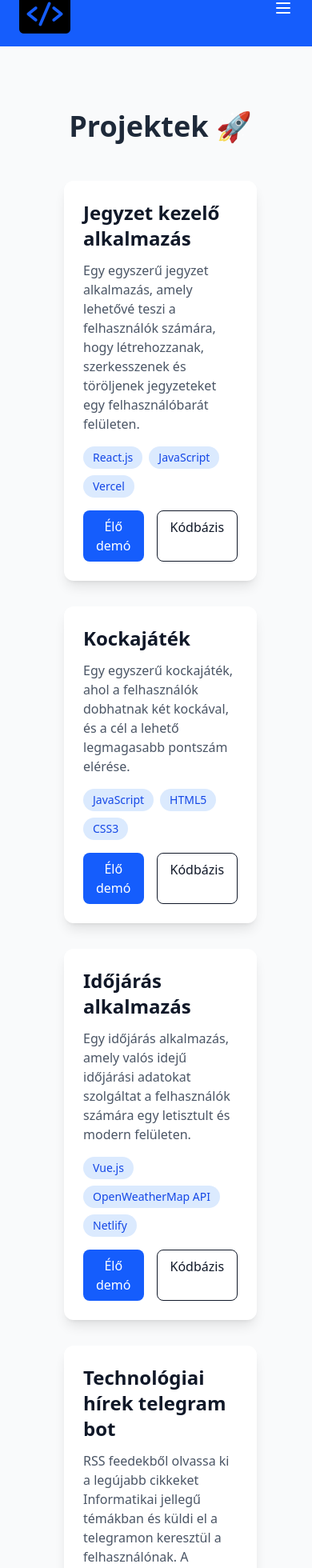
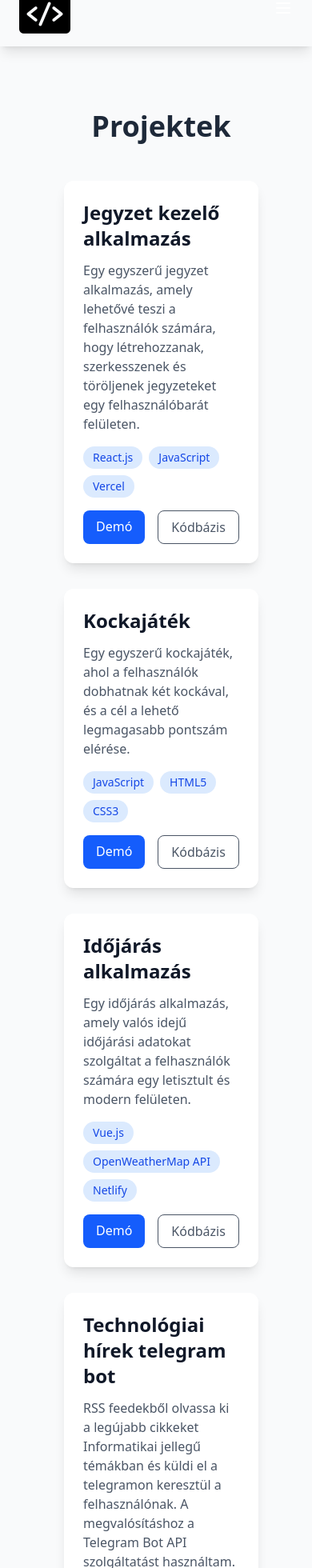
Before and after one commit to Laloka2000/laszlo-lelovics-new-portfolio, a Vue app: page /projects in a window 390 px wide. Shown: the part 38-1998 px from the top of the page at 80% size. Built offline with nearby package versions, Linux system fonts and the light colour scheme.

Commit message:
Refactor Navbar styles and enhance localization for projects, experience, and contact sections

```diff
--- a/src/components/Navbar.vue
+++ b/src/components/Navbar.vue
@@ -1,18 +1,20 @@
 <template>
-  <nav class="bg-blue-600 text-white px-6 py-4 flex justify-between items-center">
+  <nav class="bg-navy text-white shadow-lg px-6 py-4 flex items-center justify-between">
     <img :src="DevLogo" alt="Developer logo" class="w-16" />
 
     <!-- Navigation links -->
-    <ul class="hidden md:flex gap-6 items-center">
+    <ul class="hidden md:flex space-x-8">
       <li>
         <RouterLink class="hover:text-gray-200" to="/">{{ $t('nav.home') }}</RouterLink>
       </li>
       <li>
         <RouterLink class="hover:text-gray-200" to="/projects">{{ $t('nav.projects') }}</RouterLink>
       </li>
+      <!--
       <li>
         <RouterLink class="hover:text-gray-200" to="/results">{{ $t('nav.results') }}</RouterLink>
       </li>
+      -->
       <li>
         <RouterLink class="hover:text-gray-200" to="/experience">{{ $t('nav.experience') }}</RouterLink>
       </li>
@@ -39,7 +41,7 @@
     </button>
 
     <transition name="slide-fade">
-      <ul v-if="isOpen" class="md:hidden bg-blue-600 text-white flex flex-col gap-4 px-6 py-4">
+      <ul v-if="isOpen" class="md:hidden bg-navy text-white flex flex-col gap-4 px-6 py-4">
         <li>
           <RouterLink @click="isOpen = false" to="/">{{ $t('nav.home') }}</RouterLink>
         </li>
--- a/src/locales/en.json
+++ b/src/locales/en.json
@@ -24,5 +24,47 @@
         "contact": "Get In Touch",
         "profileAlt": "Profile Picture",
         "technologies": "Technologies"
-    }
+    },
+
+    "projects": {
+        "title": "Projects",
+        "liveDemo": "Live Demo",
+        "codeBase": "Code Base"
+    },
+
+    "experience": {
+        "title": "Professional Experience and Education",
+        "jobTitle": "Software and Application Developer",
+        "company": "ITZen (LLC)",
+        "workPeriod": "2024 - 2025",
+        "jobDescription1": "Participated in the development of Laravel and Vue.js based web applications, handling both backend and frontend tasks.",
+        "jobDescription2": "Collaborated with other developers to implement business requirements and helped maintain code quality.",
+        "jobDescription3": "Maintained existing applications and added new features to enhance user experience.",
+        "jobDescription4": "Developed websites and webshops based on design plans using WordPress and WooCommerce platforms.",
+        "educationTitle": "Software Information Technology (Associate Degree)",
+        "educationPeriod": "2021 - 2024",
+        "educationInstitution": "John von Neumann University",
+        "educationDescription2": "During the computer programmer course, I gained extensive knowledge in various aspects of software development, including programming languages, database management, algorithms, and software development methodologies.",
+        "educationDescription3": "Throughout the course, I successfully completed several projects within a team environment, where I developed not only practical experience but also my problem-solving skills."
+    },
+
+    "contact": {
+        "title": "Let's Get In Touch",
+        "subtitle": "Send me a message or reach out on social media.",
+        "form": {
+            "name": "Name",
+            "namePlaceholder": "Your name",
+            "email": "Email",
+            "emailPlaceholder": "you@example.com",
+            "message": "Message",
+            "messagePlaceholder": "Write your message here...",
+            "submit": "Send Message"
+        },
+        "validation": {
+            "required": "This field is required",
+            "invalidEmail": "Invalid email address"
+        },
+    "success": "Message sent successfully 🎉!",
+    "error": "Failed to send message. Please try again."
+  }
 }
--- a/src/locales/hu.json
+++ b/src/locales/hu.json
@@ -26,5 +26,47 @@
         "contact": "Vedd fel velem a kapcsolatot",
         "profileAlt": "Profilkép",
         "technologies": "Technológiák"
+    },
+
+    "projects": {
+        "title": "Projektek",
+        "liveDemo": "Demó",
+        "codeBase": "Kódbázis"
+  },
+
+    "experience": {
+        "title": "Szakmai tapasztalat és tanulmányok",
+        "jobTitle": "Szoftver és alkalmazás fejlesztő",
+        "company": "ITZen Kft",
+        "workPeriod": "2024 - 2025",
+        "jobDescription1": "Részt vettem Laravel és Vue.js alapú webalkalmazások fejlesztésében, ahol backend és frontend feladatokat is elláttam.",
+        "jobDescription2": "Együttműködtem többi fejlesztővel a üzleti követelmények implementálásában, és segítettem a kód minőségének fenntartásában.",
+        "jobDescription3": "Meglévő alkalmazások karbantartása és új funkciók hozzáadása a felhasználói élmény javítása érdekében.",
+        "jobDescription4": "Design tervek alapján weboldalakat és webshopokat fejlesztettem és készítettem WordPress és WooCommerce platformokon.",
+        "educationTitle": "Programtervező informatikus (FOSZK)",
+        "educationPeriod": "2021 - 2024",
+        "educationInstitution": "Neumann János Egyetem",
+        "educationDescription2": "A programtervező informatikus képzés során széles körű ismereteket szereztem a szoftverfejlesztés különböző aspektusaiban, beleértve a programozási nyelveket, adatbázis-kezelést, algoritmusokat és szoftverfejlesztési módszertanokat.",
+        "educationDescription3": "A képzés során sikerült több projektet is megvalósítani csapatmunka keretein belül, ahol a gyakorlati tapasztalat mellett a problémamegoldó képességeimet is fejlesztettem."
+    },
+
+    "contact": {
+        "title": "Lépjünk kapcsolatba",
+        "subtitle": "Küldj egy üzenetet, vagy keress meg a közösségi médiában.",
+        "form": {
+            "name": "Név",
+            "namePlaceholder": "Neved",
+            "email": "Email",
+            "emailPlaceholder": "you@example.com",
+            "message": "Üzenet",
+            "messagePlaceholder": "Írd ide az üzeneted...",
+            "submit": "Üzenet küldése"
+        },
+        "validation": {
+            "required": "Mező kitöltése kötelező",
+            "invalidEmail": "Érvénytelen email cím"
+        },
+        "success": "Üzenetküldés sikeres 🎉!",
+        "error": "Üzenetküldési hiba. Kérlek, próbáld újra."
     }
 }
--- a/src/pages/Projects.vue
+++ b/src/pages/Projects.vue
@@ -1,10 +1,10 @@
 <template>
-    <section class="min-h-[calc(67vh-6rem)]  bg-gray-50 dark:bg-gray-900 py-16">
+    <section class="min-h-[calc(67vh-6rem)] bg-gray-50 dark:bg-gray-900 py-16">
         <div class="max-w-6xl mx-auto px-6">
             <!-- Heading -->
             <h2 class="text-4xl font-bold text-center text-gray-800 dark:text-white mb-12" v-motion
                 :initial="{ opacity: 0, y: -20 }" :enter="{ opacity: 1, y: 0, transition: { duration: 0.8 } }">
-                Projektek 🚀
+                {{ $t('projects.title') }}
             </h2>
 
             <!-- Projects Grid -->
@@ -15,12 +15,12 @@
                     :enter="{ opacity: 1, y: 0, transition: { duration: 0.6, delay: index * 0.2 } }">
                     <!-- Title -->
                     <h3 class="text-2xl font-semibold text-gray-900 dark:text-white mb-3">
-                        {{ project.title }}
+                        {{ project.title[$i18n.locale] }}
                     </h3>
 
                     <!-- Description -->
                     <p class="text-gray-600 dark:text-gray-300 mb-4">
-                        {{ project.description }}
+                        {{ project.description[$i18n.locale] }}
                     </p>
 
                     <!-- Tech Stack -->
@@ -33,13 +33,13 @@
 
                     <!-- Buttons -->
                     <div class="flex gap-4 mt-auto">
-                        <a :href="project.demoLink" target="_blank"
+                        <a v-if="project.demoLink" :href="project.demoLink" target="_blank"
                             class="flex-1 text-center px-4 py-2 bg-blue-600 text-white rounded-lg hover:bg-blue-700 transition">
-                            Élő demó
+                            {{ $t('projects.liveDemo') }}
                         </a>
                         <a :href="project.codeLink" target="_blank"
-                            class="flex-1 text-center px-4 py-2 border border-white-600 text-white-600 rounded-lg hover:bg-blue-50 dark:hover:bg-gray-700 transition">
-                            Kódbázis
+                            class="flex-1 text-center px-4 py-2 border border-gray-600 text-gray-600 dark:border-gray-400 dark:text-gray-300 rounded-lg hover:bg-blue-50 dark:hover:bg-gray-700 transition">
+                            {{ $t('projects.codeBase') }}
                         </a>
                     </div>
                 </div>
@@ -53,50 +53,57 @@ import { ref } from 'vue'
 
 const projects = ref([
     {
-        title: 'Jegyzet kezelő alkalmazás',
-        description: 'Egy egyszerű jegyzet alkalmazás, amely lehetővé teszi a felhasználók számára, hogy létrehozzanak, szerkesszenek és töröljenek jegyzeteket egy felhasználóbarát felületen.',
+        title: {
+            hu: 'Jegyzet kezelő alkalmazás',
+            en: 'Note Management App'
+        },
+        description: {
+            hu: 'Egy egyszerű jegyzet alkalmazás, amely lehetővé teszi a felhasználók számára, hogy létrehozzanak, szerkesszenek és töröljenek jegyzeteket egy felhasználóbarát felületen.',
+            en: 'A simple note-taking app that allows users to create, edit, and delete notes with a user-friendly interface.'
+        },
         tech: ['React.js', 'JavaScript', 'Vercel'],
         demoLink: 'https://keeperapp-beta.vercel.app/',
         codeLink: 'https://github.com/Laloka2000/keeperapp'
     },
     {
-        title: 'Kockajáték',
-        description: 'Egy egyszerű kockajáték, ahol a felhasználók dobhatnak két kockával, és a cél a lehető legmagasabb pontszám elérése.',
+        title: {
+            hu: 'Kockajáték',
+            en: 'Dice Game'
+        },
+        description: {
+            hu: 'Egy egyszerű kockajáték, ahol a felhasználók dobhatnak két kockával, és a cél a lehető legmagasabb pontszám elérése.',
+            en: 'A simple dice game where users can roll two dice, with the goal of achieving the highest possible score.'
+        },
         tech: ['JavaScript', 'HTML5', 'CSS3'],
         demoLink: 'https://github.com/Laloka2000/PigGame',
         codeLink: 'https://github.com/Laloka2000/PigGame'
     },
     {
-        title: 'Időjárás alkalmazás',
-        description: 'Egy időjárás alkalmazás, amely valós idejű időjárási adatokat szolgáltat a felhasználók számára egy letisztult és modern felületen.',
+        title: {
+            hu: 'Időjárás alkalmazás',
+            en: 'Weather App'
+        },
+        description: {
+            hu: 'Egy időjárás alkalmazás, amely valós idejű időjárási adatokat szolgáltat a felhasználók számára egy letisztult és modern felületen.',
+            en: 'A weather application that provides real-time weather data to users through a clean and modern interface.'
+        },
         tech: ['Vue.js', 'OpenWeatherMap API', 'Netlify'],
         demoLink: 'https://vue-weather-app-3aedb.netlify.app/',
         codeLink: 'https://github.com/Laloka2000/weather-app'
     },
     {
-        title: 'Technológiai hírek telegram bot',
-        description: 'RSS feedekből olvassa ki a legújabb cikkeket Informatikai jellegű témákban és küldi el a telegramon keresztül a felhasználónak. A megvalósításhoz a Telegram Bot API szolgáltatást használtam',
+        title: {
+            hu: 'Technológiai hírek telegram bot',
+            en: 'Tech News Telegram Bot'
+        },
+        description: {
+            hu: 'RSS feedekből olvassa ki a legújabb cikkeket Informatikai jellegű témákban és küldi el a telegramon keresztül a felhasználónak. A megvalósításhoz a Telegram Bot API szolgáltatást használtam.',
+            en: 'Reads the latest articles from RSS feeds on IT-related topics and sends them to users via Telegram. Built using the Telegram Bot API.'
+        },
         tech: ['Node.js', 'SQLite', 'Railway', 'JavaScript'],
         codeLink: 'https://github.com/Laloka2000/tech-news-bot'
     }
 ])
-
-
-
-
-
-
-
-
-
-
-
-
-
-
-
-
-
 </script>
 
 <style>
```
Also changed, not shown: src/pages/Contact.vue (+27 -16 lines), src/pages/Experience.vue (+12 -18 lines), tailwind.config.js (added, +24 -0 lines).
